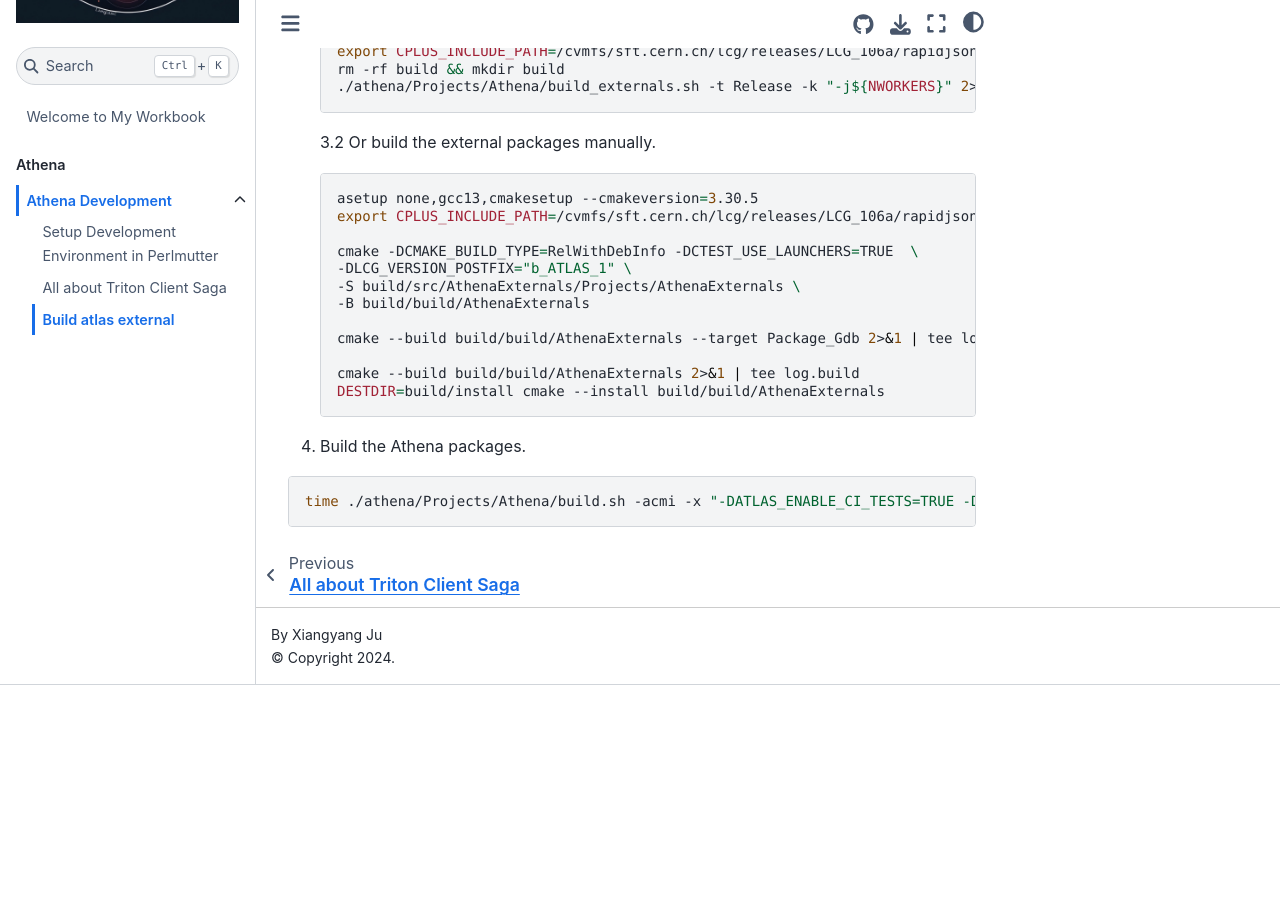
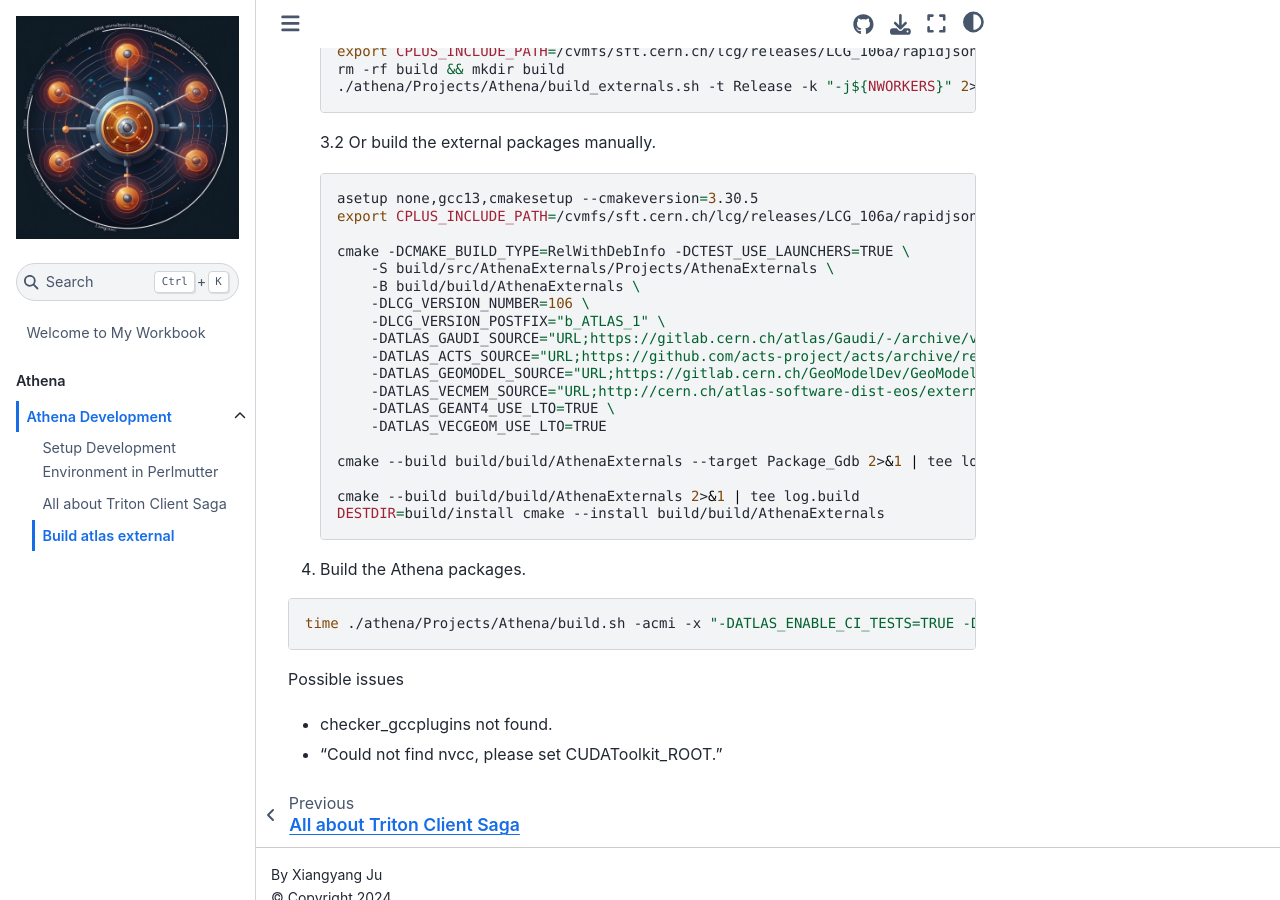
Before and after one commit to xju2/workbook, a Jupyter Book: the page built from book/athena/build_atlasexternal.md, in a window 1280 px wide and 900 px high, scrolled down 727 px. Built offline with Jupyter Book 1.0.4 settings and Sphinx 7.4.7 and the Sphinx Book theme 1.1.4, drawn with Linux system fonts in a browser that asks for light colours; before the commit the page ends 1412 px from its top, so only the background shows below that.

Commit message:
update cmake

````diff
--- a/book/athena/build_atlasexternal.md
+++ b/book/athena/build_atlasexternal.md
@@ -41,10 +41,17 @@
     asetup none,gcc13,cmakesetup --cmakeversion=3.30.5
     export CPLUS_INCLUDE_PATH=/cvmfs/sft.cern.ch/lcg/releases/LCG_106a/rapidjson/1.1.0/x86_64-el9-gcc13-opt/include:$CPLUS_INCLUDE_PATH
 
-    cmake -DCMAKE_BUILD_TYPE=RelWithDebInfo -DCTEST_USE_LAUNCHERS=TRUE  \
-    -DLCG_VERSION_POSTFIX="b_ATLAS_1" \
-    -S build/src/AthenaExternals/Projects/AthenaExternals \
-    -B build/build/AthenaExternals
+    cmake -DCMAKE_BUILD_TYPE=RelWithDebInfo -DCTEST_USE_LAUNCHERS=TRUE \
+        -S build/src/AthenaExternals/Projects/AthenaExternals \
+        -B build/build/AthenaExternals \
+        -DLCG_VERSION_NUMBER=106 \
+        -DLCG_VERSION_POSTFIX="b_ATLAS_1" \
+        -DATLAS_GAUDI_SOURCE="URL;https://gitlab.cern.ch/atlas/Gaudi/-/archive/v39r1.001/Gaudi-v39r1.001.tar.gz;URL_MD5;ac2bdcde14c2feb7684e34d6e7879db8" \
+        -DATLAS_ACTS_SOURCE="URL;https://github.com/acts-project/acts/archive/refs/tags/v38.2.0.tar.gz;URL_HASH;SHA256=90f23bd409a153fee0a78d07d230996bfe1c8ccdc8753798a594456a8e41d28e" \
+        -DATLAS_GEOMODEL_SOURCE="URL;https://gitlab.cern.ch/GeoModelDev/GeoModel/-/archive/6.7.0/GeoModel-6.7.0.tar.bz2;URL_MD5;450616aa33f97857aad3c7cbe1ff74fd" \
+        -DATLAS_VECMEM_SOURCE="URL;http://cern.ch/atlas-software-dist-eos/externals/vecmem/v1.5.0.tar.gz;https://github.com/acts-project/vecmem/archive/refs/tags/v1.5.0.tar.gz;URL_MD5;3cc5a3bb14b93f611513535173a6be28" \
+        -DATLAS_GEANT4_USE_LTO=TRUE \
+        -DATLAS_VECGEOM_USE_LTO=TRUE
 
     cmake --build build/build/AthenaExternals --target Package_Gdb 2>&1 | tee log.build.Gdb
 
@@ -56,3 +63,7 @@
 ```bash
 time ./athena/Projects/Athena/build.sh -acmi -x "-DATLAS_ENABLE_CI_TESTS=TRUE -DATLAS_EXTERNAL=${ATLASAuthXML} -DCMAKE_EXPORT_COMPILE_COMMANDS=TRUE " -k "-j${NWORKERS}" 2>&1 | tee build/log.build.athena.txt
 ```
+
+Possible issues
+- checker_gccplugins not found.
+- "Could not find nvcc, please set CUDAToolkit_ROOT."
````
